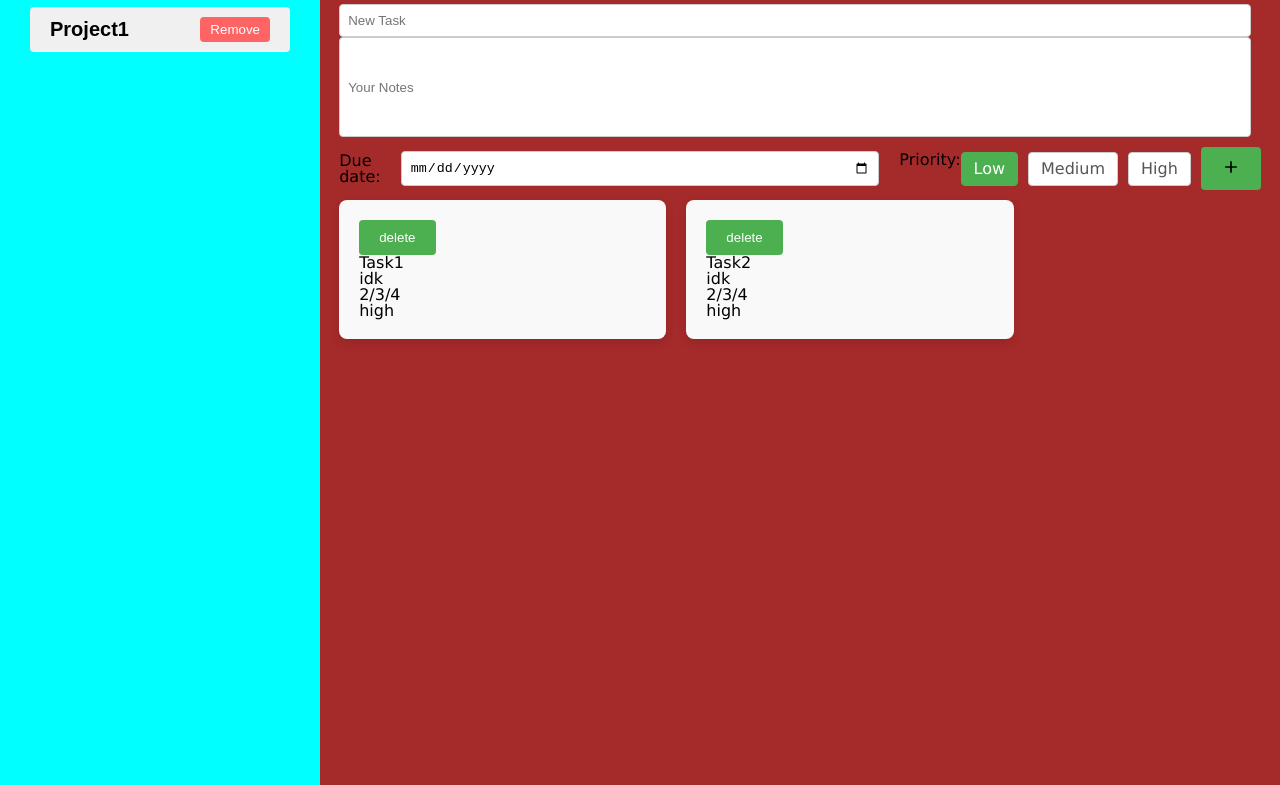
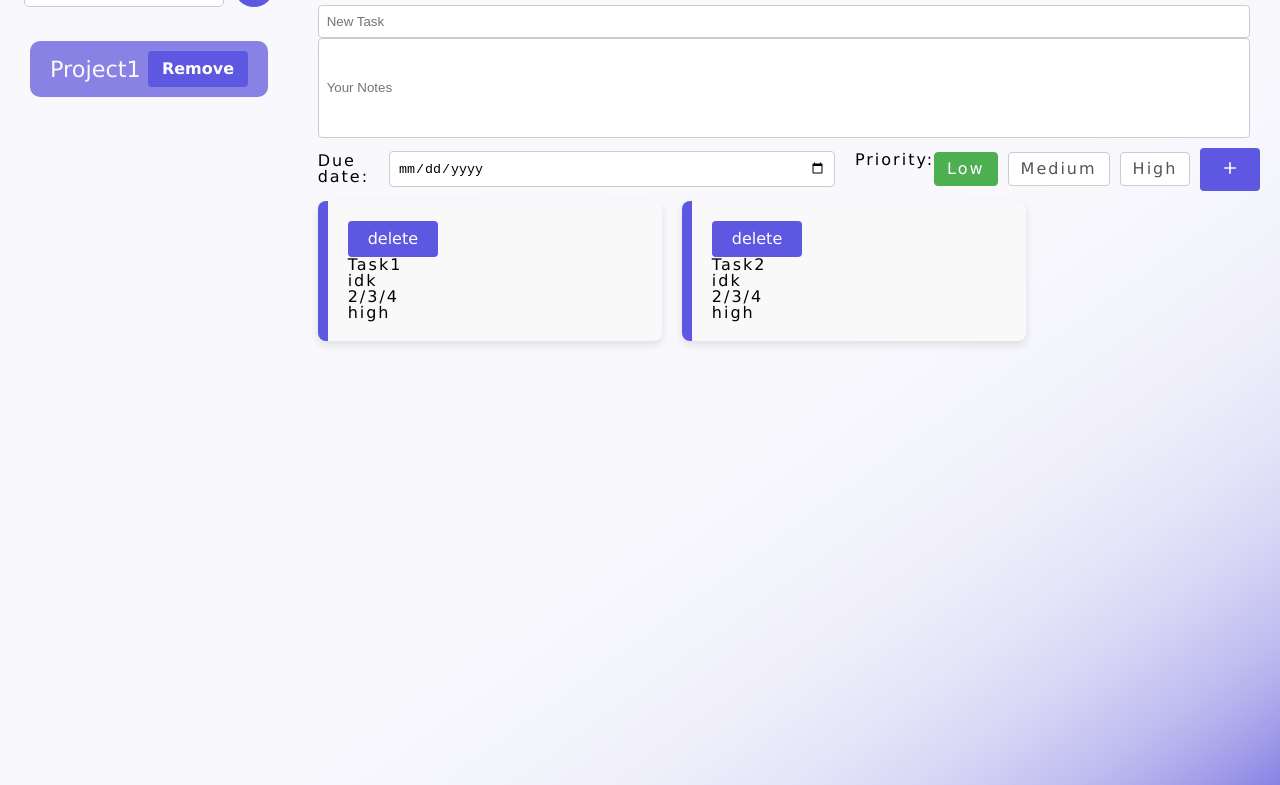
Before and after one commit to Ioannis-Bfg/Todo-List, a website built with webpack: page src/index.html in a window 1280 px wide. Shown: the part 115-900 px from the top of the page. Built offline with nearby package versions, Linux system fonts and the light colour scheme.

Commit message:
fixed more UI , made color pallete

```diff
--- a/src/styles/style.css
+++ b/src/styles/style.css
@@ -1,32 +1,58 @@
-html, body {
+html,
+body {
   height: 100%;
   margin: 0;
+  letter-spacing: 2px;
 }
 
+:root {
+  --text: #0a0919;
+  --background: #f9f9fd;
+  --primary: #a5a3cd;
+  --secondary: #8782e3;
+  --accent: #5e57e1;
+  --linearPrimarySecondary: linear-gradient(#a5a3cd, #8782e3);
+  --linearPrimaryAccent: linear-gradient(#a5a3cd, #5e57e1);
+  --linearSecondaryAccent: linear-gradient(#8782e3, #5e57e1);
+  --linearSecondaryBackground : linear-gradient(.40turn,#f9f9fd,90%,#8782e3);
+  --radialPrimarySecondary: radial-gradient(#a5a3cd, #8782e3);
+  --radialPrimaryAccent: radial-gradient(#a5a3cd, #5e57e1);
+  --radialSecondaryAccent: radial-gradient(#8782e3, #5e57e1);
+}
+
+button {
+  font: inherit;
+}
 #container {
   display: grid;
-    grid-template-columns: 1fr 3fr;
+  grid-template-columns: 1fr 4fr;
   width: 100%;
   height: 100%;
-    font-family: 'Verdana',sans-serif
+  font-family: "Verdana", sans-serif;
 }
 
 #left {
-    background-color: aqua;
+  background-color: var(--background);
+  padding: 20px; /* Add padding for spacing */
+  display: flex;
+  flex-direction: column;
+  gap: 20px;
+  box-shadow: 5px 0 5px 4px rgba(0,0,0,1);
 }
 
 #right {
-    background-color: brown;
+  background-color: rgb(80, 67, 67);
   display: grid;
   grid-template-rows: 1fr 8fr;
 }
 
-#header{
-    background-color: rgb(143, 109, 109);
+#header {
+  background-color: var(--secondary);
 }
 
-#content{
+#content {
   padding: 2%;
+  background: var(--linearSecondaryBackground);
 }
 
 #task_form {
@@ -74,7 +100,7 @@ html, body {
 }
 
 #task_form button {
-    background-color: #4CAF50;
+  background-color: var(--accent);
   color: white;
   padding: 10px 20px;
   border: none;
@@ -93,6 +119,7 @@ html, body {
   padding: 20px;
   border-radius: 8px;
   box-shadow: 0 4px 8px rgba(0, 0, 0, 0.1);
+  border-left: var(--accent) 10px solid;
   width: calc(33.33% - 20px);
 }
 
@@ -101,7 +128,7 @@ html, body {
 }
 
 #task_submit {
-    background-color: #4CAF50;
+  background-color: var(--accent);
   color: white;
   padding: 10px;
   border: none;
@@ -113,10 +140,11 @@ html, body {
 #task_submit svg {
   width: 20px;
   height: 20px;
+  fill: var(--background);
 }
 
 #task_submit:hover {
-    background-color: #45a049;
+  background: var(--radialSecondaryAccent) ;
 }
 
 #task_form input[type="radio"] {
@@ -136,9 +164,9 @@ html, body {
 }
 
 #task_form input[type="radio"]:checked + label {
-    background-color: #4CAF50;
+  background-color: #4caf50;
   color: #fff;
-    border-color: #4CAF50;
+  border-color: #4caf50;
 }
 
 #prio_date {
@@ -153,7 +181,7 @@ html, body {
 
 /* header */
 #header {
-    background-color: rgb(143, 109, 109);
+  background-color: var(--secondary);
   display: flex;
   align-items: center;
   height: 100px;
@@ -168,22 +196,19 @@ html, body {
 }
 
 /* left side */
-#left {
-    background-color: aqua;
-    padding: 20px; /* Add padding for spacing */
-}
 
 #left p {
-    font-size: 1.5em; /* Adjust font size */
+  font-size: 2.4em; /* Adjust font size */
   font-weight: bold; /* Add bold font weight */
+  color: var(--background);
 }
 
 #project_form {
   margin-bottom: 20px; /* Add margin for spacing */
   display: flex;
   align-items: center;
-    gap:10px;
-    padding:4px;
+  gap: 10px;
+  padding: 4px;
 }
 
 #project_title {
@@ -209,25 +234,24 @@ html, body {
 }
 
 .project-card {
-    background-color: #f0f0f0; /* Background color for project cards */
+  background-color: var(--secondary); /* Background color for project cards */
   padding: 10px 20px; /* Padding for project cards */
   border: none; /* Remove default button border */
-    border-radius: 4px; /* Add border radius for rounded corners */
+  border-radius: 10px; /* Add border radius for rounded corners */
   cursor: pointer; /* Change cursor to pointer on hover */
   margin-bottom: 10px; /* Add margin between project cards */
 }
 
-
-
 .project-card:hover {
-    background-color: #e0e0e0; /* Change background color on hover */
+  background: var(--radialSecondaryAccent); /* Change background color on hover */
 }
 
 .remove-button {
-    background-color: #ff6464; /* Background color for remove button */
+  background-color: var(--accent); /* Background color for remove button */
   color: #fff; /* Text color for remove button */
   border: none; /* Remove default button border */
-    padding: 5px 10px; /* Padding for remove button */
+  padding: 10px 14px;
+  font-weight: 600; /* Padding for remove button */
   border-radius: 4px; /* Add border radius for rounded corners */
   cursor: pointer; /* Change cursor to pointer on hover */
 }
@@ -242,7 +266,7 @@ html, body {
   fill: white;
 }
 #add_project_btn {
-    background-color: #4CAF50;
+  background-color: var(--accent);
   color: white;
   padding: 10px;
   border: none;
@@ -254,11 +278,16 @@ html, body {
   /* float: right; */
 }
 #add_project_btn:hover {
-    background-color: #45a049;
+  background: var(--linearSecondaryAccent);
 }
 
 #project_card_div {
   display: flex;
   align-items: center;
   justify-content: space-between;
+  font-size: 1em;
 }
+#project_card_div p {
+  font-size: 1.4em;
+  font-weight: 400;
+}
```
Lines whose indentation alone changed are shown as unchanged.
